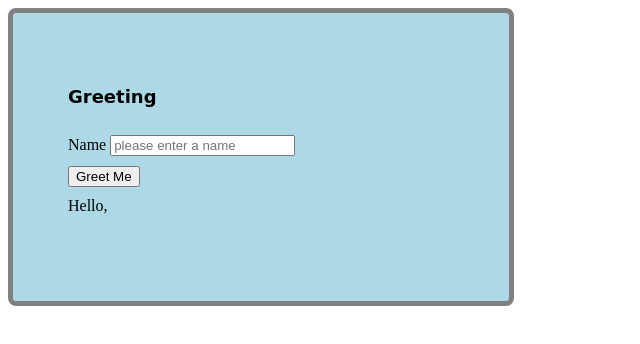
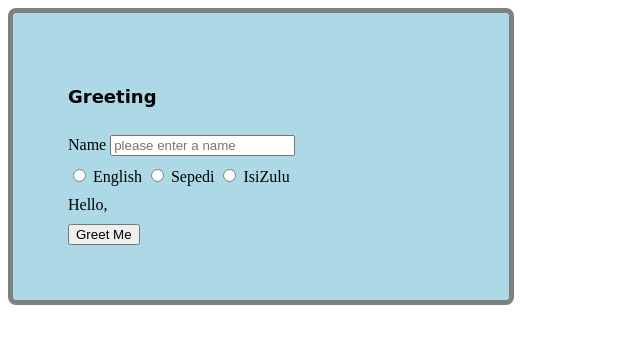
Before and after one commit to MafoloEmmanuel/greetings, a plain HTML site: page index.html in a window 1280 px wide. Both pictures are taken after a click on the button "Greet Me". Shown: the whole page, without its empty margins (0-640 px from the left). Drawn offline with Linux system fonts and the light colour scheme.

Commit message:
few changes

```diff
--- a/greet.js
+++ b/greet.js
@@ -1,11 +1,18 @@
-var theName = document.querySelector(".nameTextBox")
-var theGreetBtn = document.querySelector(".greetNameBtn")
-var myGreetings = document.querySelector('.myGreetings')
+var theName = document.querySelector(".nameTextBox");
+var theGreetBtn = document.querySelector(".greetNameBtn");
+var myGreetings = document.querySelector('.myGreetings');
+var greetRadios = document.querySelector('.languageRadioName');
+var theLanguages = document.querySelector('.languages')
 var theGreetMe = theGreetExercise();
 
 function greetMe(){
+
     var nameText = theName.value;
+ // var nameRadio = document.querySelector("input[name='languageRadio']:checked");
+   // theGreetMe.greetingsLanguage(nameRadio);
     theGreetMe.greet(nameText);
-    myGreetings.innerHTML = theGreetMe.greet(nameText)
+    myGreetings.innerHTML = theGreetMe.greet(nameText);
+// theLanguages.innerHTML = theGreetMe.greetingsLanguage(nameRadio);
+
 }
 theGreetBtn.addEventListener('click', greetMe)
--- a/index.html
+++ b/index.html
@@ -16,18 +16,24 @@
         <label for="">Name</label>
         <input type="text" name="" value="" placeholder="please enter a name" class="nameTextBox">
     </div>
+
+    <div>
+        <input type="radio" name="languageRadio" class="languageRadioName" value="English">
+        <span class="languages">English</span>
+        <input type="radio" name="languageRadio" class="languageRadioName" value="Sepedi">
+        <span class="languages">Sepedi</span>
+        <input type="radio" name="languageRadio" class="languageRadioName" value="Zulu">
+        <span class="languages">IsiZulu</span>
+    </div>
+
+    <div>
+        <span class="myGreetings"></span>
+    </div>
     <div>
         <button class="button-primary greetNameBtn" type="button" name="button" >Greet Me</button>
     </div>
-    <div>
-        <span class="myGreetings"></span>
+    </div>
 
-    </div>
-    <div>
-        <h4>
-        </h4>
-    </div>
-    </div>
 </body>
 <script src="greet-factory.js"></script>
 <script src="greet.js"></script>
```
Also changed, not shown: greet-factory.js (+25 -1 lines).
